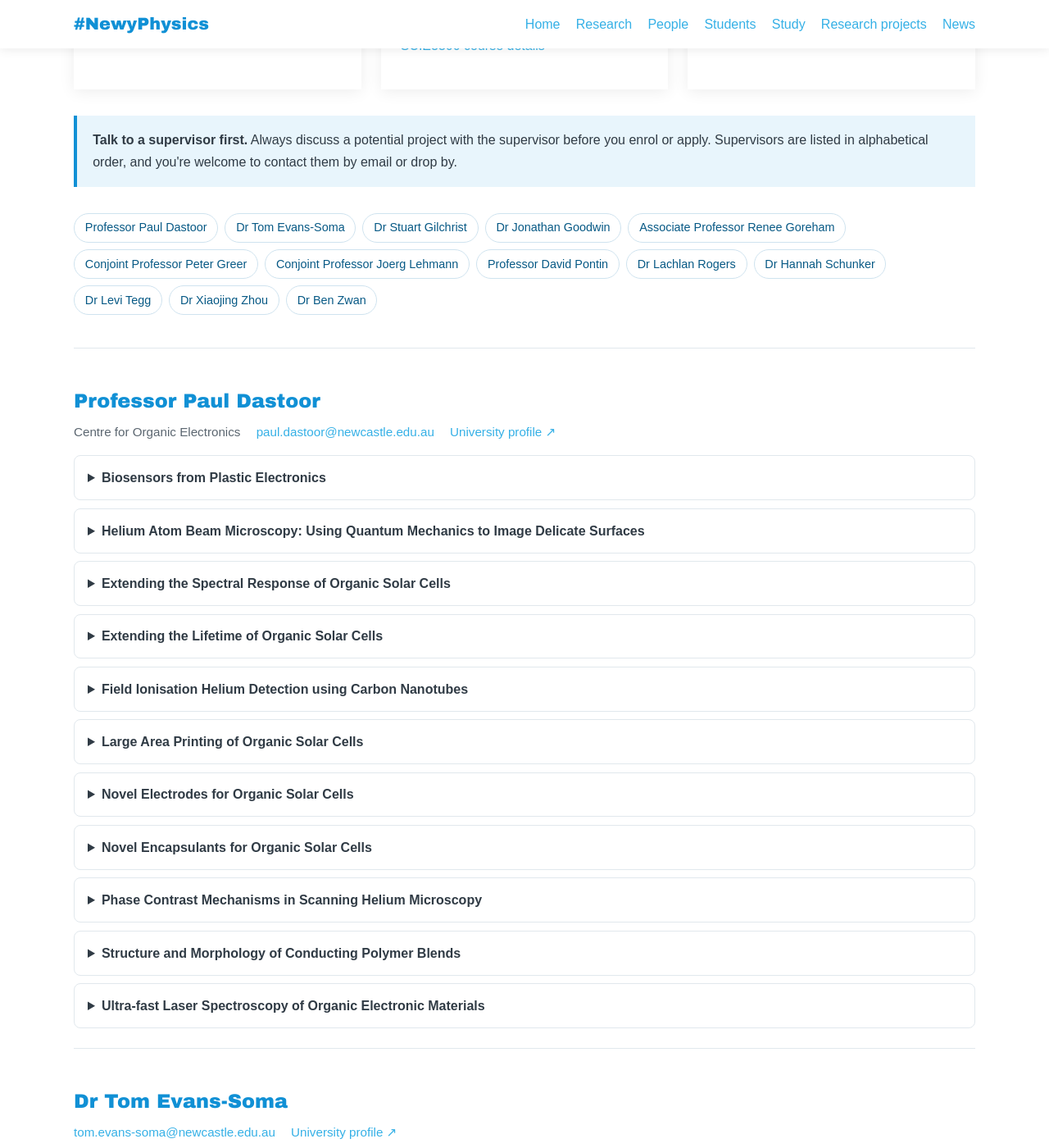
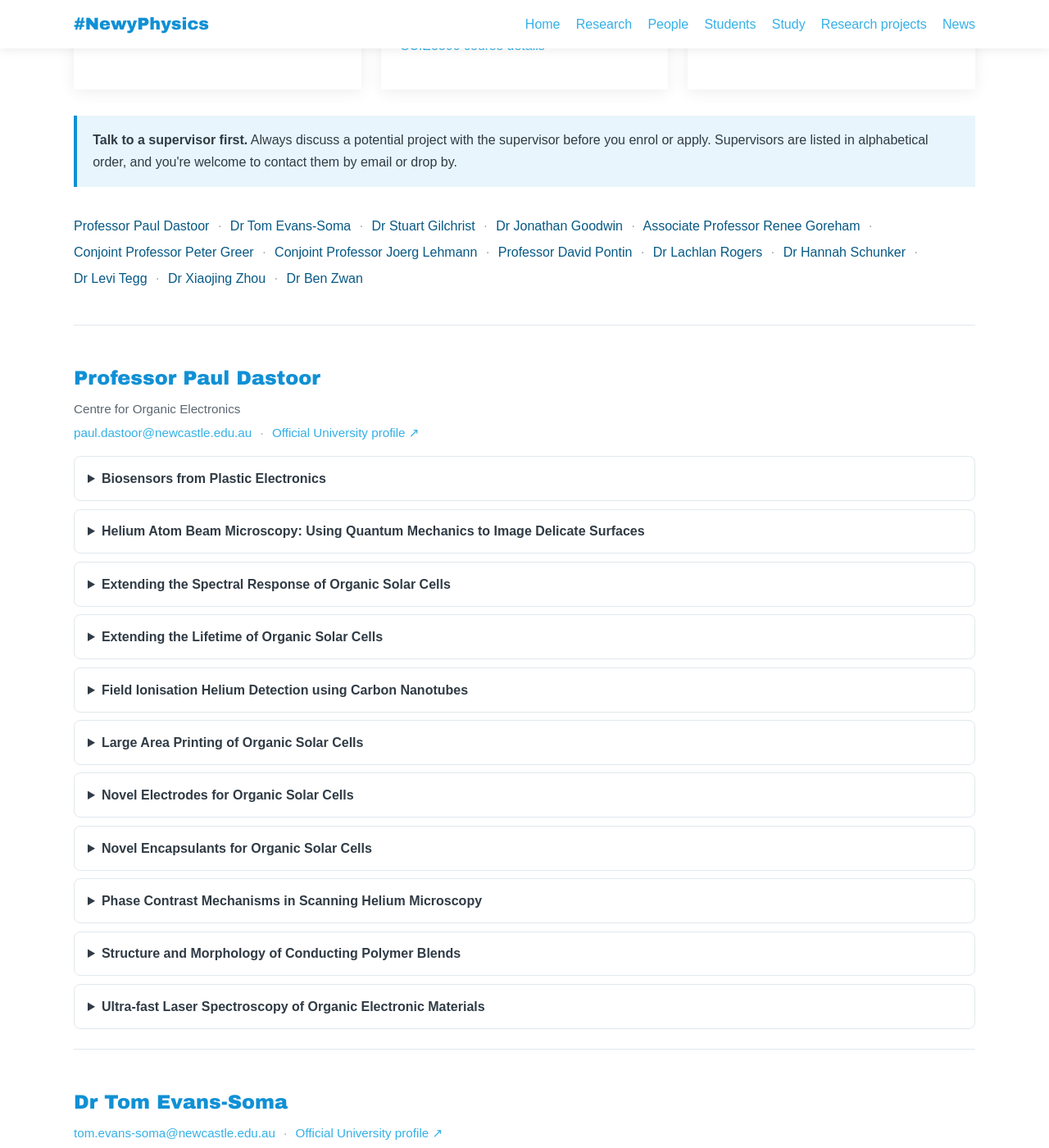
Before and after one commit to NewyPhysics/unofficial_homepage, a Jekyll site: the page built from pages/undergraduate-research.html, in a window 1280 px wide and 1400 px high, scrolled down 810 px. Shown: the whole window at 82% size. Built offline with Jekyll 4.4.1, drawn with Linux system fonts in a browser that asks for light colours; some of the changed text lies outside the part shown.

Commit message:
Separate supervisor names and links with dots; remove third-year projects page
- Dots between supervisor names and between email and profile links
- Supervisor group on its own line
- Stylesheet link changes with each build so browsers load the latest version
- Remove the third-year projects page and the unused projects collection

Co-Authored-By: Claude Opus 5.5 <noreply@anthropic.com>
Claude-Session: https://claude.ai/code/session_01LYcBCLwvG5rvH6dJMd99nN

```diff
--- a/_config.yml
+++ b/_config.yml
@@ -18,9 +18,6 @@ collections:
   news:
     output: true
     permalink: /news/:path/
-  projects:
-    output: true
-    permalink: /projects/:path/
 
 defaults:
   # Base default for regular pages (Missing in your original file)
@@ -50,8 +47,3 @@ defaults:
       type: "news"
     values:
       layout: "page"
-  - scope:
-      path: ""
-      type: "projects"
-    values:
-      layout: "page"
--- a/_layouts/default.html
+++ b/_layouts/default.html
@@ -5,7 +5,7 @@
   <meta name="viewport" content="width=device-width, initial-scale=1">
   <title>{{ page.title }} | #NewyPhysics</title>
   <meta name="description" content="{{ page.description | default: site.description }}">
-  <link rel="stylesheet" href="{{ '/assets/css/style.css' | relative_url }}">
+  <link rel="stylesheet" href="{{ '/assets/css/style.css' | relative_url }}?v={{ site.time | date: '%s' }}">
 </head>
 <body>
   {% include nav.html %}
--- a/assets/css/style.css
+++ b/assets/css/style.css
@@ -151,13 +151,14 @@ h1, h2, h3, .logo h1 {
 
 /* Honours and undergraduate research projects page */
 .callout { background:#e8f5fc; border-left:4px solid var(--uon-blue); padding:1rem 1.2rem; margin:2rem 0; }
-.supervisor-index { display:flex; flex-wrap:wrap; gap:.5rem; margin:1.5rem 0 2.5rem; }
-.supervisor-index a { background:#fff; border:1px solid #cfe3ef; border-radius:999px; padding:.3rem .8rem; font-size:.9rem; color:var(--uon-dark-blue); }
-.supervisor-index a:hover { background:#e8f5fc; text-decoration:none; }
+.supervisor-index { margin:1.5rem 0 2.5rem; line-height:2; }
+.supervisor-index a { color:var(--uon-dark-blue); white-space:nowrap; }
+.sep { color:#9aa7b1; margin:0 .35rem; }
 .supervisor { padding-top:1.5rem; margin-top:1.5rem; border-top:1px solid #e1e8ed; }
 .supervisor h2 { font-size:1.5rem; margin-bottom:.3rem; }
 .supervisor h2 a { color:var(--uon-blue); }
-.supervisor-meta { display:flex; flex-wrap:wrap; gap:.4rem 1.2rem; font-size:.95rem; color:#5b6670; margin-top:0; }
+.supervisor-group { font-size:.95rem; color:#5b6670; margin:0; }
+.supervisor-meta { font-size:.95rem; margin-top:.2rem; }
 .project { background:#fff; border:1px solid #e1e8ed; border-radius:8px; margin:.6rem 0; }
 .project summary { cursor:pointer; padding:.8rem 1rem; font-weight:700; color:var(--text); }
 .project summary:hover { color:var(--uon-dark-blue); }
--- a/pages/undergraduate-research.html
+++ b/pages/undergraduate-research.html
@@ -4,7 +4,7 @@ title: Undergraduate research projects
 permalink: /projects/undergraduate-research/
 ---
 {% assign data = site.data.research_projects %}
-{% assign supervisors = data.supervisors | sort: "sort_name" %}
+{% assign supervisors = data.supervisors | where_exp: "s", "s.projects.size > 0" | sort: "sort_name" %}
 
 <p class="lead">Research projects on offer in the Physics discipline for {{ data.year }}, for summer research, SCIE3500 and Honours students.</p>
 
@@ -31,19 +31,19 @@ permalink: /projects/undergraduate-research/
 <p class="callout"><strong>Talk to a supervisor first.</strong> Always discuss a potential project with the supervisor before you enrol or apply. Supervisors are listed in alphabetical order, and you're welcome to contact them by email or drop by.</p>
 
 <nav class="supervisor-index" aria-label="Supervisors">
-  {% for s in supervisors %}{% if s.projects.size > 0 %}<a href="#{{ s.sort_name | slugify }}">{{ s.name }}</a>{% endif %}{% endfor %}
+  {% for s in supervisors %}{% unless forloop.first %} <span class="sep" aria-hidden="true">·</span> {% endunless %}<a href="#{{ s.sort_name | slugify }}">{{ s.name }}</a>{% endfor %}
 </nav>
 
 {% for s in supervisors %}
-{% if s.projects.size > 0 %}
 <section class="supervisor" id="{{ s.sort_name | slugify }}">
   <h2>
     {% if s.person %}<a href="{{ '/people/' | append: s.person | append: '/' | relative_url }}">{{ s.name }}</a>{% else %}{{ s.name }}{% endif %}
   </h2>
+  {% if s.group %}<p class="supervisor-group">{{ s.group }}</p>{% endif %}
   <p class="supervisor-meta">
-    {% if s.group %}<span>{{ s.group }}</span>{% endif %}
     {% if s.email %}<a href="mailto:{{ s.email }}">{{ s.email }}</a>{% endif %}
-    {% if s.profile %}<a href="{{ s.profile }}" target="_blank" rel="noopener noreferrer">University profile <span aria-hidden="true">↗</span></a>{% endif %}
+    {% if s.email and s.profile %} <span class="sep" aria-hidden="true">·</span> {% endif %}
+    {% if s.profile %}<a href="{{ s.profile }}" target="_blank" rel="noopener noreferrer">Official University profile <span aria-hidden="true">↗</span></a>{% endif %}
   </p>
   {% if s.intro %}<p>{{ s.intro }}</p>{% endif %}
   {% for p in s.projects %}
@@ -53,7 +53,6 @@ permalink: /projects/undergraduate-research/
   </details>
   {% endfor %}
 </section>
-{% endif %}
 {% endfor %}
 
 <p class="empty-note">Project details are supplied by each supervisor and may change. Course rules and entry requirements are set by the University; check the <a href="https://handbook.newcastle.edu.au/">University Handbook</a> for current information.</p>
```
Also changed, not shown: _projects/third-year/example-project.md (deleted, +0 -10 lines), docs/EDITING.md (+2 -2 lines), pages/third-year.html (deleted, +0 -22 lines), README.md.
